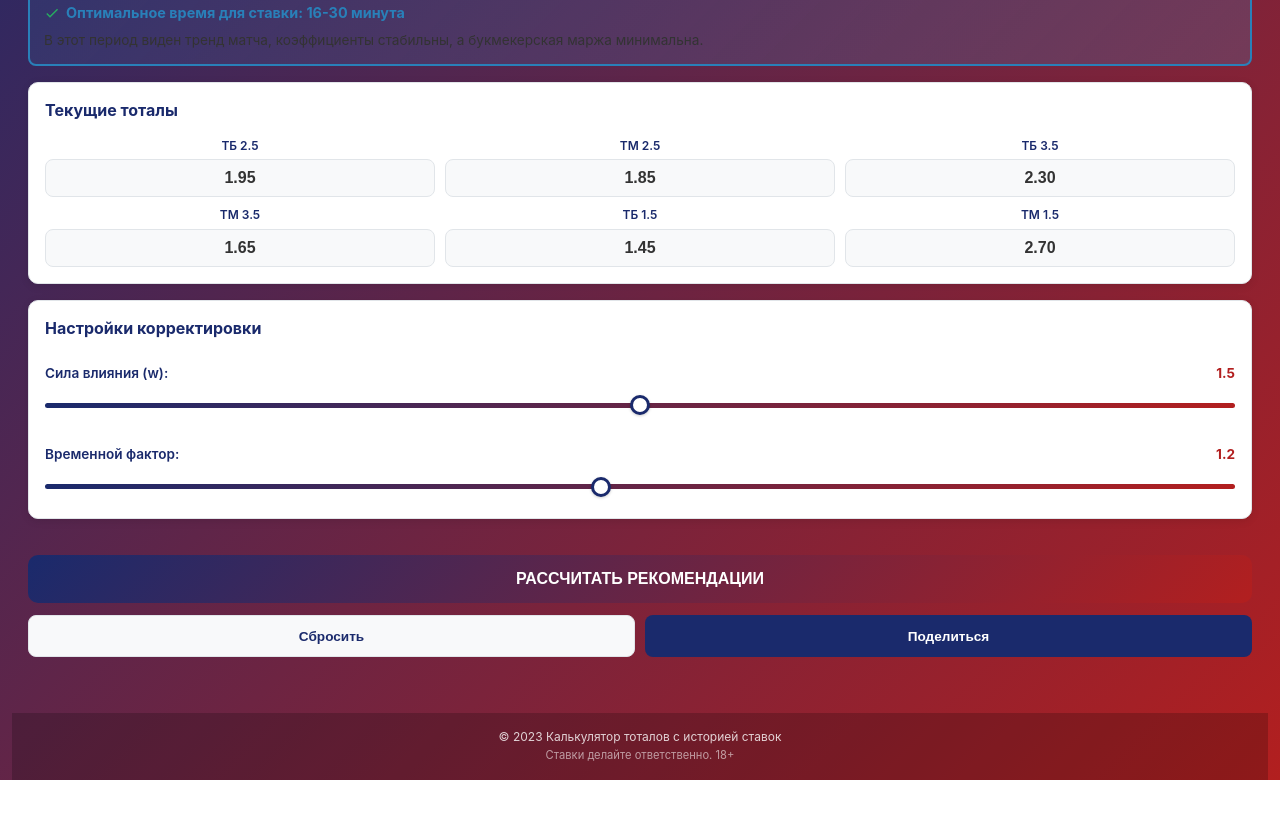
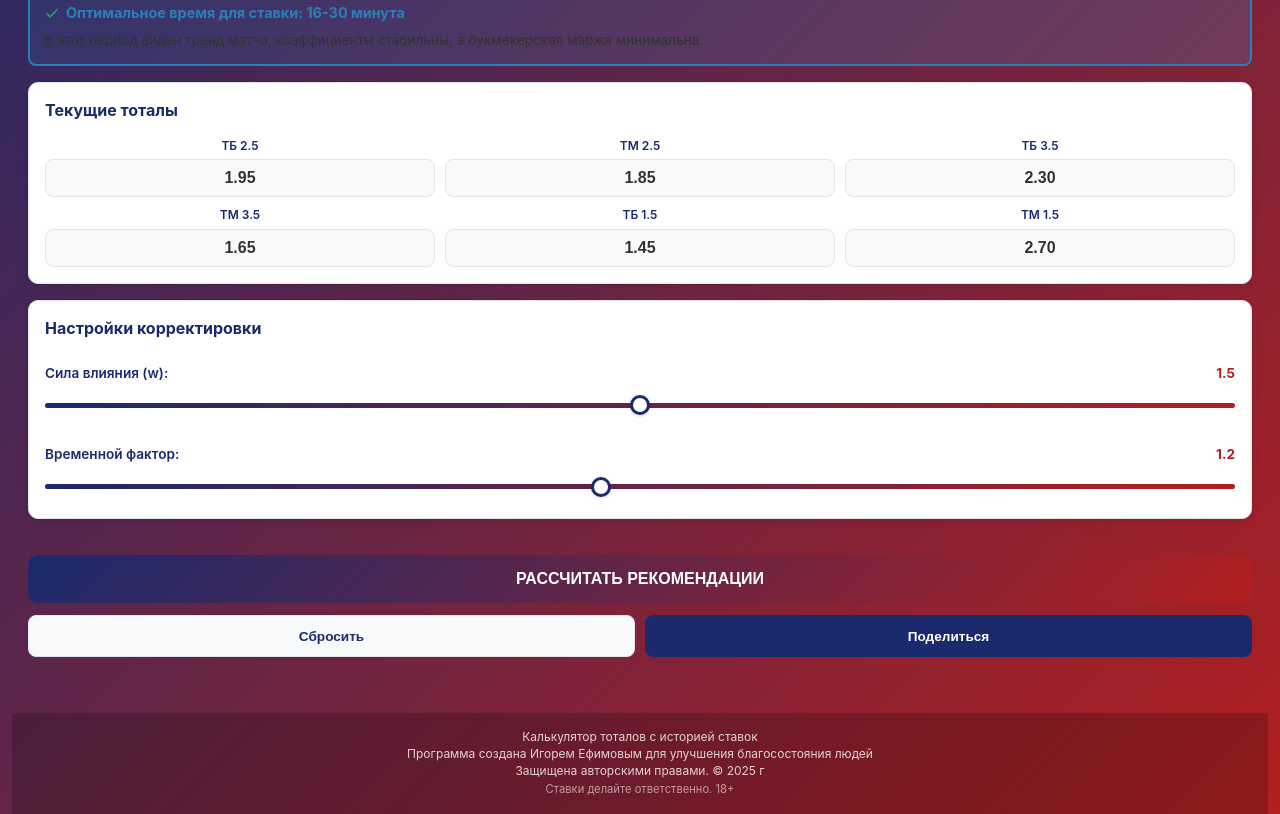
Before and after one commit to IgorEfimof/TTC, a plain HTML site: page index.html in a window 1280 px wide. Shown: the part 376-1190 px from the top of the page. Before the commit the page ends 1156 px from the top, so only its background shows below. Drawn offline with Linux system fonts and the light colour scheme.

Commit message:
Update index.html

```diff
--- a/index.html
+++ b/index.html
@@ -1815,7 +1815,9 @@
             </div>
 
             <footer>
-                <p>© 2023 Калькулятор тоталов с историей ставок</p>
+                <p>Калькулятор тоталов с историей ставок</p>
+                <p>Программа создана Игорем Ефимовым для улучшения благосостояния людей</p>
+                <p>Защищена авторскими правами. © 2025 г</p>
                 <p style="font-size: 0.7rem; opacity: 0.7; margin-top: 2px;">Ставки делайте ответственно. 18+</p>
             </footer>
         </div>
```
